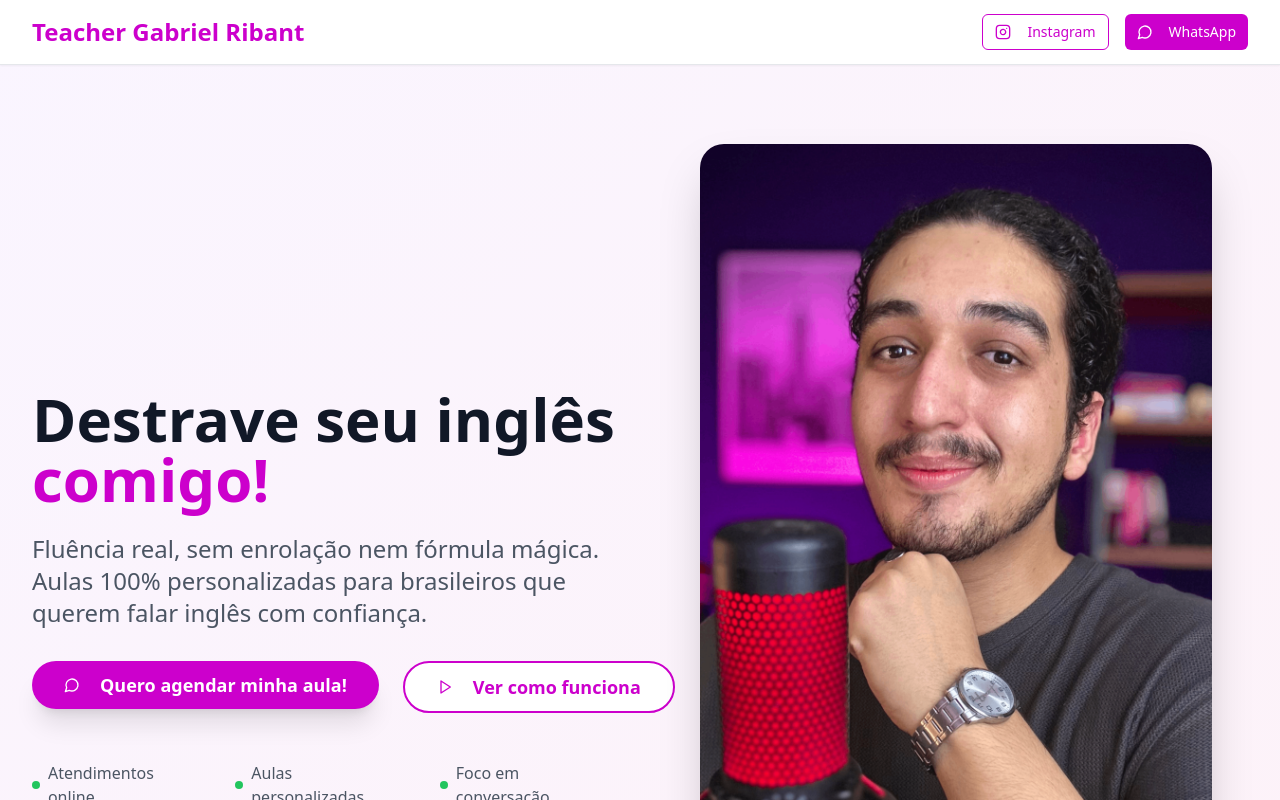
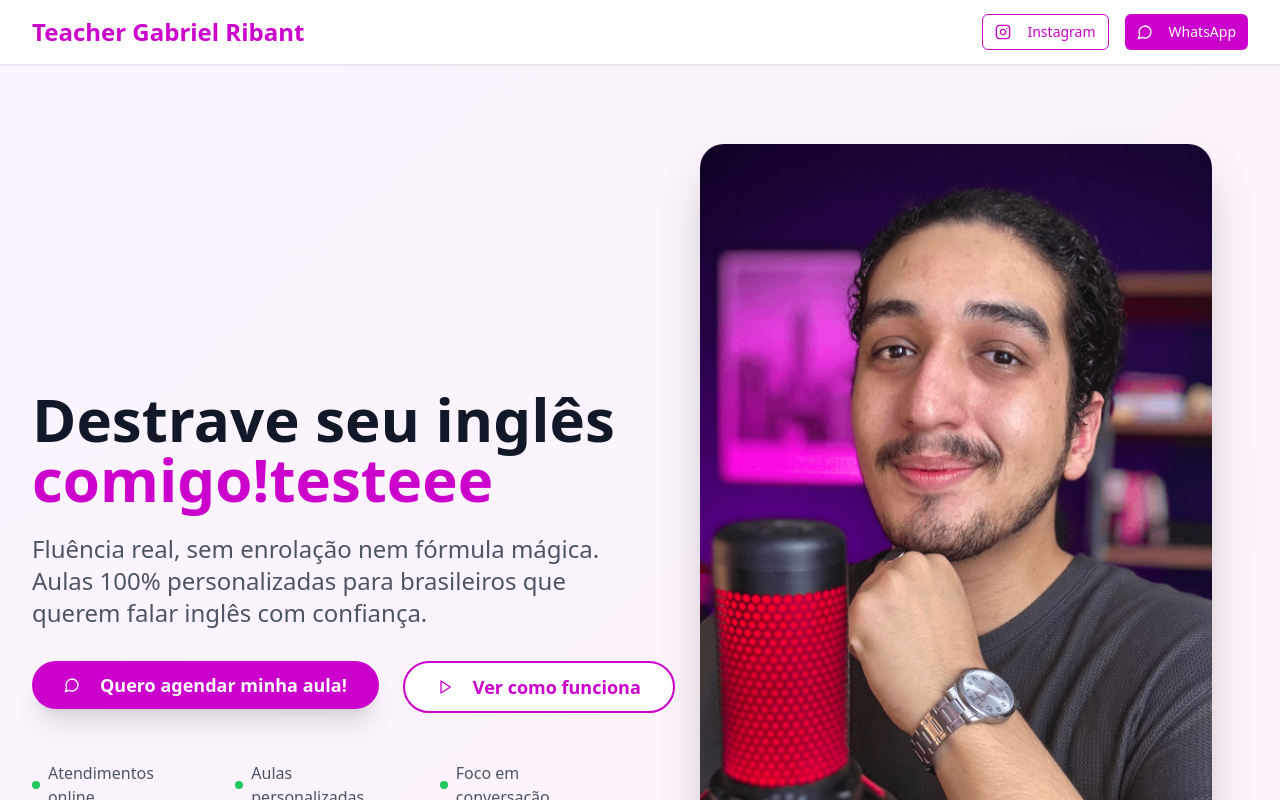
Before and after one commit to not-lew/ribant-teacher, a React (Vite) app: page / in a window 1280 px wide. Shown: the top 800 px of the page. Built offline with nearby package versions, Linux system fonts and the light colour scheme.

Commit message:
Update Hero.tsx

```diff
--- a/src/components/Hero.tsx
+++ b/src/components/Hero.tsx
@@ -17,7 +17,7 @@ export const Hero = () => {
           <div className="animate-fade-in order-2 lg:order-1">
             <h1 className="text-3xl sm:text-4xl md:text-5xl lg:text-6xl font-bold text-gray-900 mb-4 sm:mb-6 leading-tight">
               Destrave seu inglês{" "}
-              <span className="text-[#cc00cc]">comigo!</span>
+              <span className="text-[#cc00cc]">comigo!testeee</span>
             </h1>
             <p className="text-lg sm:text-xl md:text-2xl text-gray-600 mb-6 sm:mb-8 leading-relaxed">
               Fluência real, sem enrolação nem fórmula mágica. Aulas 100% personalizadas
```
